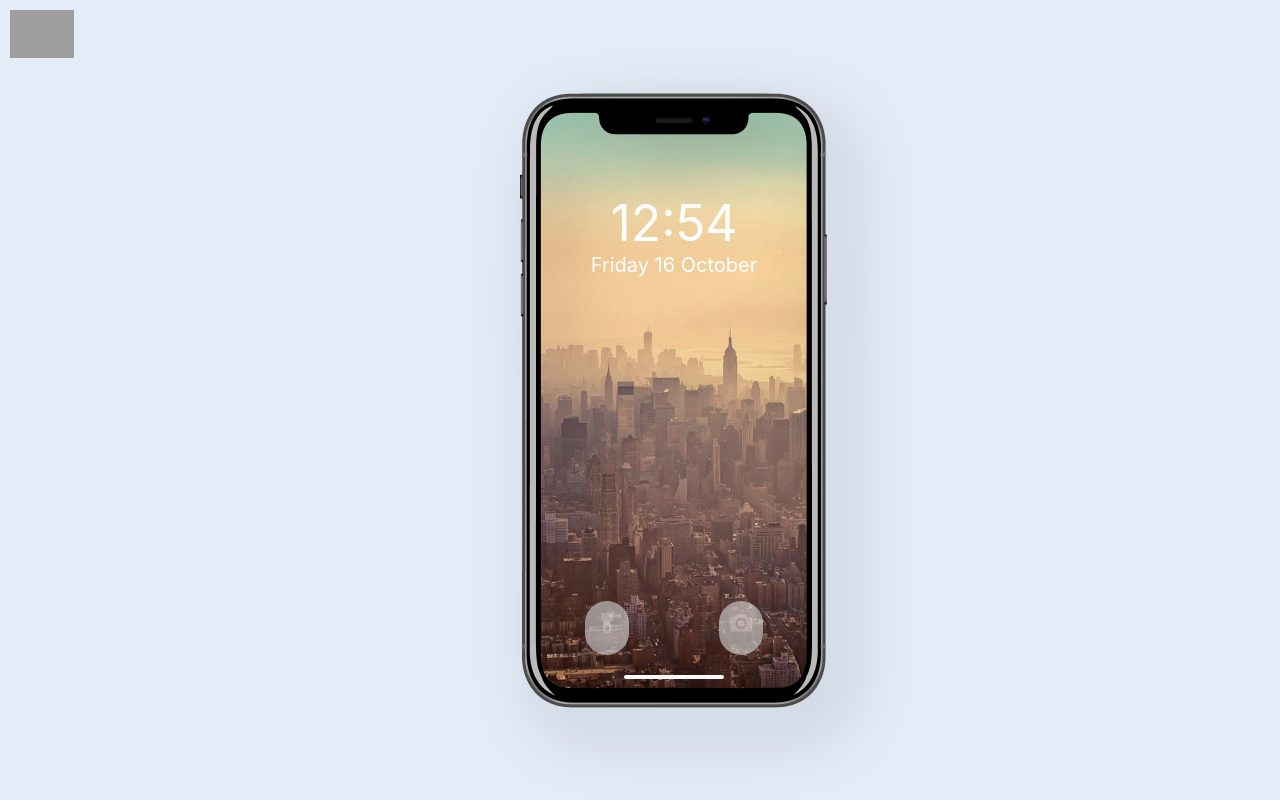
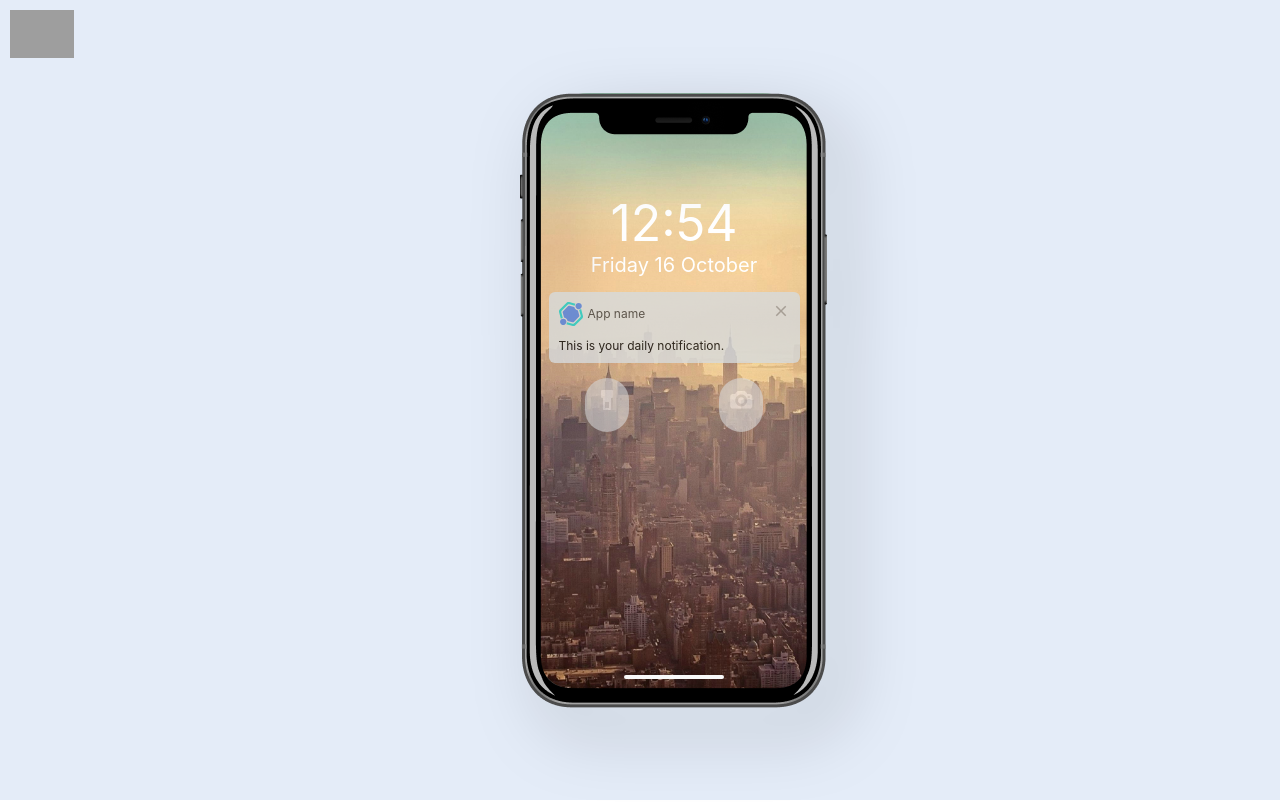
Before and after one commit to katwlodarczyk/interaction-design, a React (Create React App) app: page /week-2 in a window 1280 px wide. Built offline with nearby package versions, Linux system fonts and the light colour scheme; grey boxes are pictures that could not be loaded.

Commit message:
work on the notification for week2

```diff
--- a/src/App.css
+++ b/src/App.css
@@ -158,3 +158,7 @@ a:active {
   opacity: 1;
   background-color: white;
 }
+
+.close:hover {
+  cursor: pointer;
+}
--- a/src/App.js
+++ b/src/App.js
@@ -1,11 +1,9 @@
-import React, { useState, useEffect } from "react";
+import React from "react";
 import { BrowserRouter as Router, Switch, Route, Link } from "react-router-dom";
 import Week1 from './components/week1';
 import Week2 from './components/week2';
 import styled from 'styled-components';
 import css from './App.css';
-import Week1Display from './assets/week1-display.jpg';
-import Week2Display from './assets/week2-display.jpg';
 
 const OuterWrapper = styled.div`
   margin: 0 auto;
@@ -35,7 +33,7 @@ const Home = () => (
                  <p>Splash Screen</p>
               </div>
               <div className="back">
-                 <img src="/assets/week1-display.jpg" className="week-display"/>
+                 <img src="/assets/week1-display.jpg" className="week-display" alt="week1"/>
               </div>
             </div>
           </div>
@@ -50,7 +48,7 @@ const Home = () => (
                 <p>Notification</p>
               </div>
               <div className="back">
-                <img src="./assets/week2-display.jpg" className="week-display"/>
+                <img src="./assets/week2-display.jpg" className="week-display" alt="week2"/>
               </div>
             </div>
           </div>
--- a/src/components/week1/index.js
+++ b/src/components/week1/index.js
@@ -1,4 +1,4 @@
-import React, { useState, useEffect } from "react";
+import React, { useState } from "react";
 import shoppingCart from "./../../assets/shopping-cart-gif.gif";
 import blob from './../../assets/blob.png';
 import goback from './../../assets/back-icon.svg';
@@ -91,10 +91,10 @@ function Week1() {
 return (
     <OuterWrapper>
         <a href="./">
-            <img src={goback} className="go-back"></img>
+            <img src={goback} className="go-back" alt="go back"></img>
         </a>
         <Container>
-            <StyledIphone src={iphone} className="iphone"></StyledIphone>
+            <StyledIphone src={iphone} className="iphone" alt=""></StyledIphone>
             <StyledWrapper>
                 <Intersection>
                     <div className="img-wrapper">
--- a/src/components/week2/index.js
+++ b/src/components/week2/index.js
@@ -1,5 +1,4 @@
-import React, {useState} from "react";
-import ReactDOM from 'react-dom';
+import React from "react";
 import styled from 'styled-components';
 import goback from './../../assets/back-icon.svg';
 import iphone from './../../assets/iphone-x.png';
@@ -25,24 +24,6 @@ const StyledWrapper = styled.div`
     width: 30vh;
     margin:0 auto;
     z-index: 10000;
-`;
-
-const StyledHeader = styled.h1`
-    text-align: center;
-    color: #000000;
-    font-size: 20px;
-    z-index: 10000;
-    font-family: 'Montserrat', sans-serif;
-    padding-top:100px
-`;
-
-const StyledParagraph = styled.p`
-    text-align: center;
-    color: #000000;
-    font-size: 16px;
-    margin-top: -10px;
-    z-index: 10000;
-    font-family: 'Montserrat', sans-serif;
 `;
 
 const StyledDiv = styled.div`
@@ -97,11 +78,10 @@ const DateDiv = styled.div`
 
 const FunctionButtonsSection = styled.div`
    display: flex;
-   align-content: end;
+   align-content: flex-end;
    flex-direction: row;
    justify-content: space-around;
    margin: 0 20px;
-   padding-top: 324px;
 `;
 
 const CameraButton = styled.a`
@@ -130,49 +110,11 @@ const Flashlight = styled.img`
     opacity:1;
 `;
 
-// function Clock(props) {
-
-//     return (
-//       <div>
-//          {props.date.toLocaleTimeString([], {hour: '2-digit', minute:'2-digit'})}
-//       </div>
-//     );
-//   }
-
-//   function tick() {
-//     ReactDOM.render(
-//       <Clock date={new Date()} />,
-//       document.getElementById('time')
-//     );
-//   }
-
-//   setInterval(tick, 1000);
-
-//   function Date(props) {
-
-//     return (
-//       <div>
-//          {props.date.toLocaleDateString()}
-//       </div>
-//     );
-//   }
-
-//   function date() {
-//     ReactDOM.render(
-//       <Date date={new Date()} />,
-//       document.getElementById('date')
-//     );
-//   }
-
-//   setInterval(tick, 1000);
-
-
-
 function Week2() {
     return (
         <OuterWrapper>
             <a href="./">
-                <img src={goback} className="go-back"></img>
+                <img src={goback} className="go-back" alt="go back"></img>
             </a>
             <StyledWrapper>
                 <StyledDiv>
@@ -181,12 +123,13 @@ function Week2() {
                     <Intersection className="intersection">
                        <ClockDiv id="time">12:54</ClockDiv>
                        <DateDiv id="date">Friday 16 October</DateDiv>
+                       <Notification />
                        <FunctionButtonsSection>
                             <FlashlightButton href="/#" className="flashlight-button">
-                                <Flashlight src={flashlight}></Flashlight>
+                                <Flashlight src={flashlight} alt="flashlight"></Flashlight>
                             </FlashlightButton>
                             <CameraButton href="/#" className="camera-button">
-                                <Camera src={camera}></Camera>
+                                <Camera src={camera} alt="camera"></Camera>
                             </CameraButton>
                        </FunctionButtonsSection>
                     </Intersection>
--- a/src/components/week2/notification.js
+++ b/src/components/week2/notification.js
@@ -1,16 +1,88 @@
-import React from "react";
+import React, { useState } from "react";
+import styled from 'styled-components';
+import logo from './../../assets/notification-logo.svg';
+import close from './../../assets/close-icon.svg';
 
-// const Notification = () => {
+const NotificationContainer = styled.div`
+    display: flex;
+    justify-content: center;
+    align-content: center;
+    flex-direction: column;
+    z-index: 10000;
+    background: #d7dbdd;
+    width: 75%;
+    margin: 15px auto;
+    border-radius: 6px;
+    opacity: 0.8;
+    padding: 10px;
+`;
 
-//     }
 
-//     return (
-//       <div style={containerStyles}>
-//         <div style={fillerStyles}>
-//           <span style={labelStyles}>{`${completed}%`}</span>
-//         </div>
-//       </div>
-//     );
-//   };
+const NotificationLayout = styled.div`
+    display: flex;
+    justify-content: space-between;
+    align-items: flex-start;
+    flex-direction: row;
+    z-index: 10000;
+    padding-bottom: 10px;
+    font-size: 12px;
+    color: #3a3a3a;
+`;
+
+const AppDetails = styled.div`
+    display: flex;
+    align-items: center;
+`;
+
+const AppName = styled.span`
+    padding-left: 5px;
+`;
+
+
+const NotificationBody = styled.div`
+    display: flex;
+    justify-content: flex-start;
+    align-items:start;
+    flex-direction: column;
+    z-index: 10000;
+    font-size: 12px;
+`;
+
+const Close = styled.a`
+
+`;
+
+
+
+
+const Notification = () => {
+
+    const [visible, setVisible] = useState(true);
+
+    const handleClick = (e) => {
+      setVisible(false);
+    };
+
+    return (
+        <>
+        {visible && (
+            <NotificationContainer>
+                <NotificationLayout>
+                    <AppDetails>
+                        <img src={logo} alt="logo"></img>
+                        <AppName>App name</AppName>
+                    </AppDetails>
+                    <Close onClick={handleClick}>
+                        <img src={close} className="close" alt="close"></img>
+                    </Close>
+                </NotificationLayout>
+                <NotificationBody>
+                        This is your daily notification.
+                </NotificationBody>
+            </NotificationContainer>
+       )}
+       </>
+     );
+   };
 
   export default Notification;
```
Also changed, not shown: src/assets/close-icon.svg (added), src/assets/notification-logo.svg (added).
